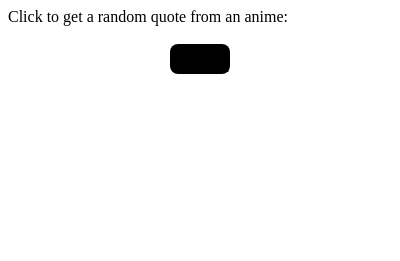
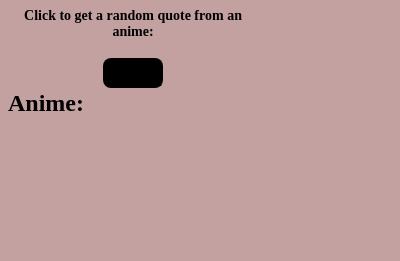
Before and after one commit to adatechschool/project-collectif---extention-navigateur-arthur-sarah-alexia, a browser extension: page projet/popup.html in a window 400 px wide. Drawn offline with Linux system fonts and the light colour scheme.

Commit message:
minor changes
still need to update !

```diff
--- a/projet/main.css
+++ b/projet/main.css
@@ -1,4 +1,20 @@
+.enter-title {
+    font-size: 14px;
+    font-weight: bold;
+    text-align: center;
+}
 
+.container {
+ background-color: rgb(196, 161, 161);
+ border:  black;
+ height: 250px;
+ width: 250px;
+}
+
+.style {
+    font-size: x-large;
+    font-weight: bold;
+}
 #getQuote {
     background-color: rgb(247, 157, 199);
     height: 20px;
--- a/projet/popup.html
+++ b/projet/popup.html
@@ -15,7 +15,7 @@
         </div>
         <br>
         <center><button type="button" id="getQuote">Search</button></center>
-        <div id="anime"></div>
+       <div class="style">Anime: </div><div id="anime"></div>
         <div id="character"></div>
        <div id="quote"></div>
         <!-- class="getQuote" value="Get Quote" -->
```
